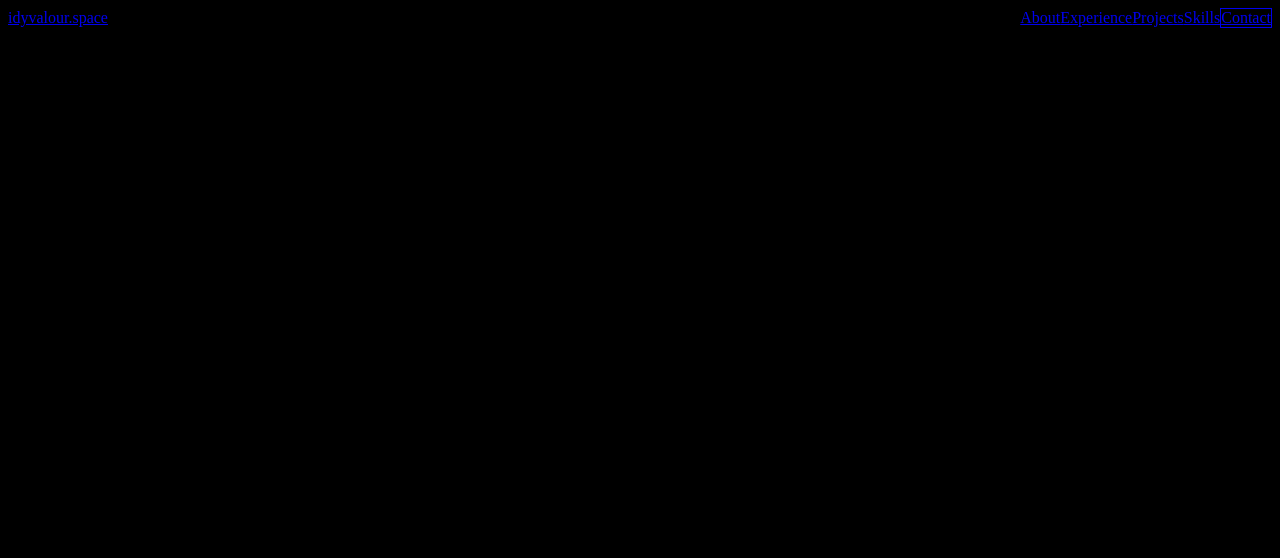
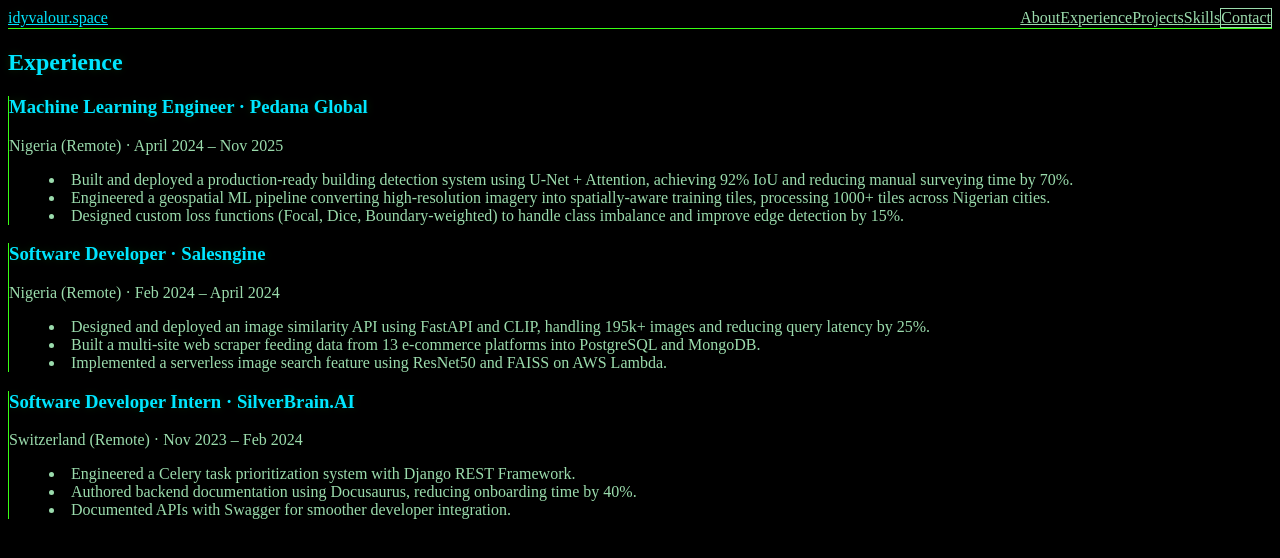
Before and after one commit to idyweb/portfolio, a Next.js app: page /experience in a window 1280 px wide. Shown: the top 558 px of the page. Built offline with nearby package versions, Linux system fonts and the light colour scheme.

Commit message:
feat: add experience

```diff
--- a/app/components/Navbar.tsx
+++ b/app/components/Navbar.tsx
@@ -4,24 +4,24 @@ export default function Navbar() {
   return (
     <nav className="border-b border-white/10 sticky top-0 bg-black/95 backdrop-blur z-50">
       <div className="max-w-6xl mx-auto px-6 py-4 flex justify-between items-center">
-        <Link href="/" className="text-lg font-bold text-white hover:text-blue-400 transition-colors duration-200">
+        <Link href="/" className="text-lg font-bold text-neon-accent neon-glow hover:text-neon transition-colors duration-200">
           idyvalour.space
         </Link>
 
         <div className="flex items-center gap-8 text-sm">
-          <Link href="/about" className="text-gray-300 hover:text-white transition-colors duration-200">
+          <Link href="/about" className="text-neon-muted hover:text-neon transition-colors duration-200">
             About
           </Link>
-          <Link href="/experience" className="text-gray-300 hover:text-white transition-colors duration-200">
+          <Link href="/experience" className="text-neon-muted hover:text-neon transition-colors duration-200">
             Experience
           </Link>
-          <Link href="/projects" className="text-gray-300 hover:text-white transition-colors duration-200">
+          <Link href="/projects" className="text-neon-muted hover:text-neon transition-colors duration-200">
             Projects
           </Link>
-          <Link href="/skills" className="text-gray-300 hover:text-white transition-colors duration-200">
+          <Link href="/skills" className="text-neon-muted hover:text-neon transition-colors duration-200">
             Skills
           </Link>
-          <Link href="/contact" className="text-gray-300 hover:text-white transition-colors duration-200 px-4 py-2 border border-white/20 rounded hover:border-white/50">
+          <Link href="/contact" className="text-neon-muted hover:text-neon transition-colors duration-200 px-4 py-2 border border-neon-muted/20 rounded hover:border-neon-accent">
             Contact
           </Link>
         </div>
--- /dev/null
+++ b/app/components/Timeline.tsx
@@ -0,0 +1,28 @@
+import { experience } from "../../data/experience";
+
+export default function Timeline() {
+  return (
+    <div className="space-y-12">
+      {experience.map((job, index) => (
+        <div
+          key={index}
+          className="border-l border-white/20 pl-6 space-y-2"
+        >
+          <h3 className="text-xl font-semibold text-neon-accent neon-glow">
+            {job.role} · {job.company}
+          </h3>
+
+          <p className="text-sm text-neon-muted">
+            {job.location} · {job.period}
+          </p>
+
+          <ul className="list-disc list-inside text-neon-muted space-y-1">
+            {job.highlights.map((point, i) => (
+              <li key={i}>{point}</li>
+            ))}
+          </ul>
+        </div>
+      ))}
+    </div>
+  );
+}
--- a/app/experience/page.tsx
+++ b/app/experience/page.tsx
@@ -1,3 +1,10 @@
-export default function About() {
-  return <h1 className="text-3xl font-bold">Experience</h1>;
+import Timeline from "../components/Timeline";
+
+export default function Experience() {
+  return (
+    <section className="space-y-8">
+      <h1 className="text-4xl font-bold text-neon-accent neon-glow">Experience</h1>
+      <Timeline />
+    </section>
+  );
 }
--- a/app/globals.css
+++ b/app/globals.css
@@ -9,3 +9,19 @@ html {
 body {
   background-color: #000;
 }
+
+:root {
+  --neon: #39ff14; /* bright neon green */
+  --neon-accent: #00e5ff; /* cyan accent */
+  --neon-muted: #66ff88; /* softer neon for muted text */
+  --neon-glow: 0 0 8px rgba(57,255,20,0.15), 0 0 24px rgba(0,229,255,0.06);
+}
+
+/* Utility classes for neon theme */
+.text-neon { color: var(--neon); }
+.text-neon-accent { color: var(--neon-accent); }
+.text-neon-muted { color: #9bdcad; }
+.neon-glow { text-shadow: var(--neon-glow); }
+
+/* Make form controls and links slightly brighter on dark background */
+a { color: inherit; }
--- a/app/layout.tsx
+++ b/app/layout.tsx
@@ -15,7 +15,7 @@ export default function RootLayout({
 }) {
   return (
     <html lang="en">
-      <body className="bg-black text-gray-100">
+      <body className="bg-black text-neon">
         <Navbar />
         <main className="max-w-6xl mx-auto px-6 py-12">
           {children}
```
